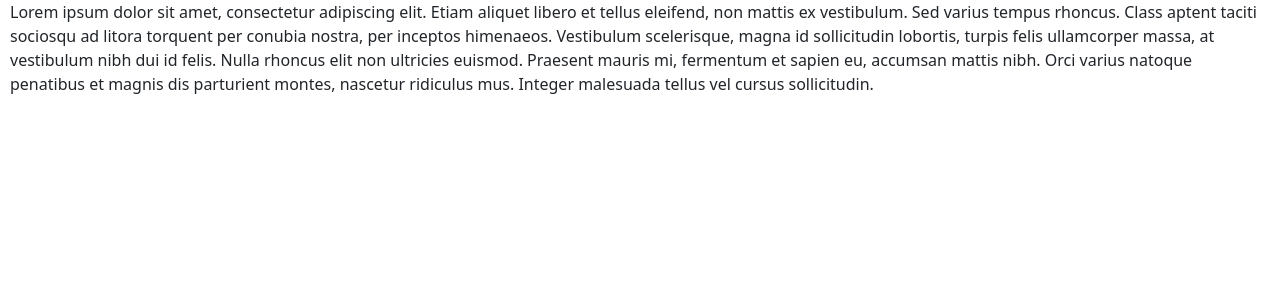
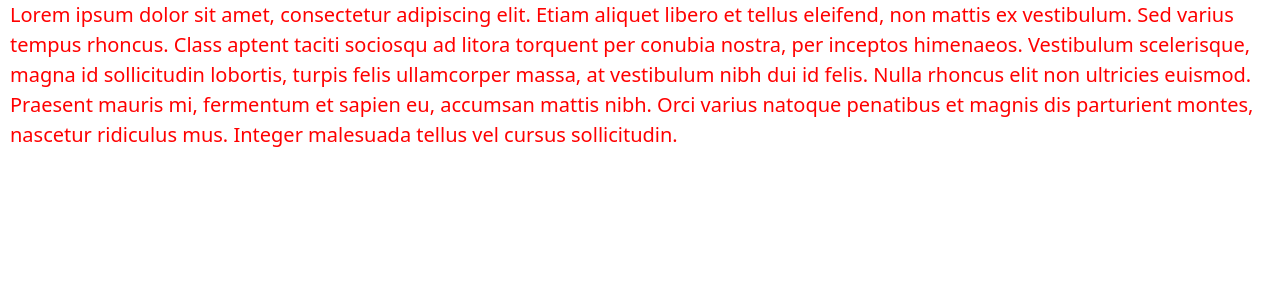
Before and after one commit to JakubKosakowski/Flask_Project, a Flask app: page /about in a window 1280 px wide. Shown: the part 56-356 px from the top of the page. Run offline with Flask 2, Linux system fonts and the light colour scheme.

Commit message:
Add .content to base.css

```diff
--- a/static/css/base.css
+++ b/static/css/base.css
@@ -2,3 +2,8 @@ body{
     margin: auto;
     padding: 0 10px;
 }
+
+.content{
+    color: red;
+    font-size: 20px;
+}
--- a/templates/about.html
+++ b/templates/about.html
@@ -5,7 +5,7 @@
 {% endblock %}
 
 {% block content %}
-<div>
+<div class="content">
   <p>Lorem ipsum dolor sit amet, consectetur adipiscing elit. Etiam aliquet libero et tellus eleifend, non mattis ex vestibulum. Sed varius tempus rhoncus. Class aptent taciti sociosqu ad litora torquent per conubia nostra, per inceptos himenaeos. Vestibulum scelerisque, magna id sollicitudin lobortis, turpis felis ullamcorper massa, at vestibulum nibh dui id felis. Nulla rhoncus elit non ultricies euismod. Praesent mauris mi, fermentum et sapien eu, accumsan mattis nibh. Orci varius natoque penatibus et magnis dis parturient montes, nascetur ridiculus mus. Integer malesuada tellus vel cursus sollicitudin.</p>
 </div>
 {% endblock %}
```
